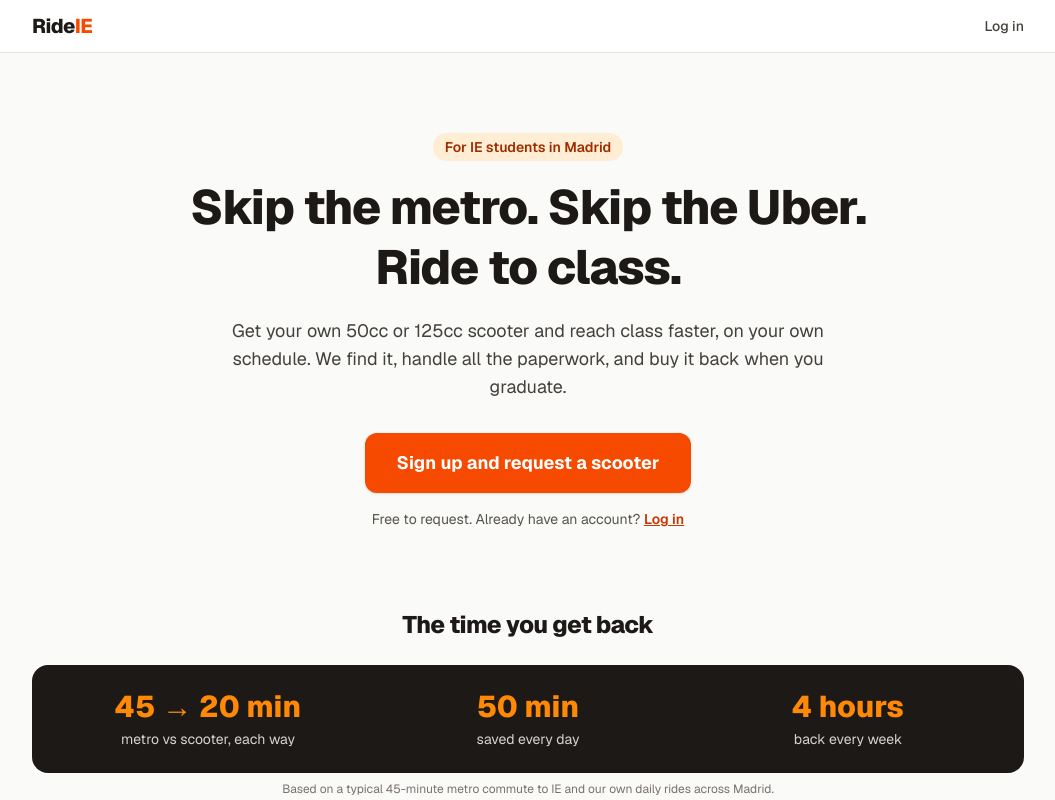
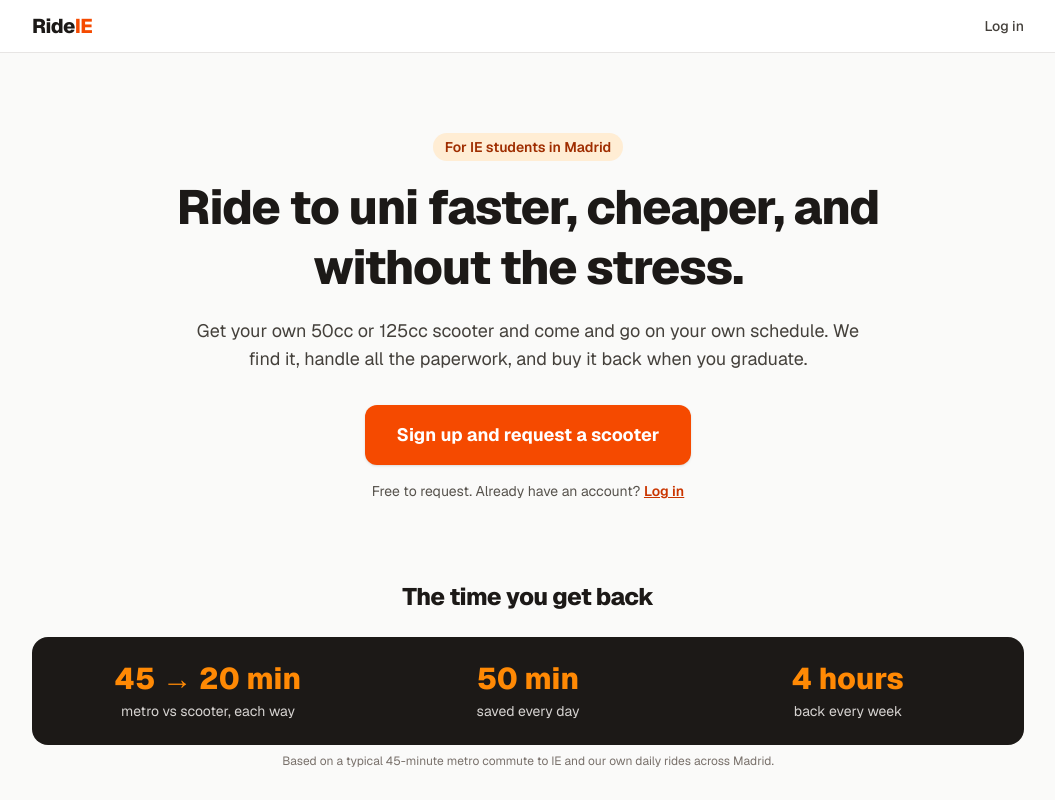
Before and after one commit to Albibike/rideie, a Next.js app: page / in a window 1280 px wide. Shown: the top 800 px of the page, without its empty margins (112-1167 px from the left). Built offline with nearby package versions, Linux system fonts and the light colour scheme; no server answers.

Commit message:
Landing headline: ride to uni faster, cheaper, and without the stress
Co-Authored-By: Claude Opus 5.5 <noreply@anthropic.com>

```diff
--- a/src/app/layout.tsx
+++ b/src/app/layout.tsx
@@ -9,7 +9,7 @@ const geistSans = Geist({
 });
 
 export const metadata: Metadata = {
-  title: "RideIE: skip the metro, skip the Uber, ride to IE",
+  title: "RideIE: ride to uni faster, cheaper, and without the stress",
   description:
     "RideIE helps IE students get a scooter, paperwork included, so they reach class faster and on their own terms.",
 };
--- a/src/app/page.tsx
+++ b/src/app/page.tsx
@@ -9,10 +9,10 @@ export default function Home() {
           For IE students in Madrid
         </p>
         <h1 className="mx-auto max-w-3xl text-4xl font-extrabold leading-tight tracking-tight sm:text-5xl">
-          Skip the metro. Skip the Uber. Ride to class.
+          Ride to uni faster, cheaper, and without the stress.
         </h1>
         <p className="mx-auto mt-5 max-w-2xl text-lg text-stone-700">
-          Get your own 50cc or 125cc scooter and reach class faster, on your own schedule.
+          Get your own 50cc or 125cc scooter and come and go on your own schedule.
           We find it, handle all the paperwork, and buy it back when you graduate.
         </p>
         <Link
```
